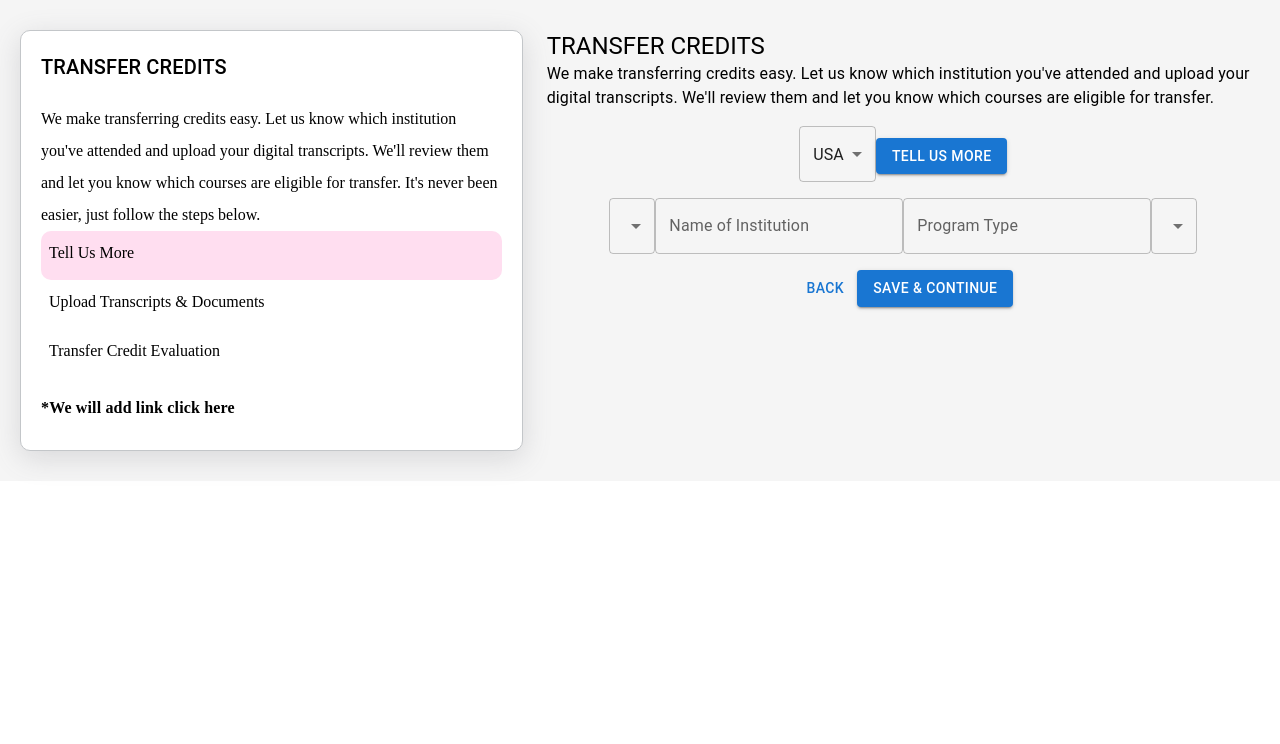
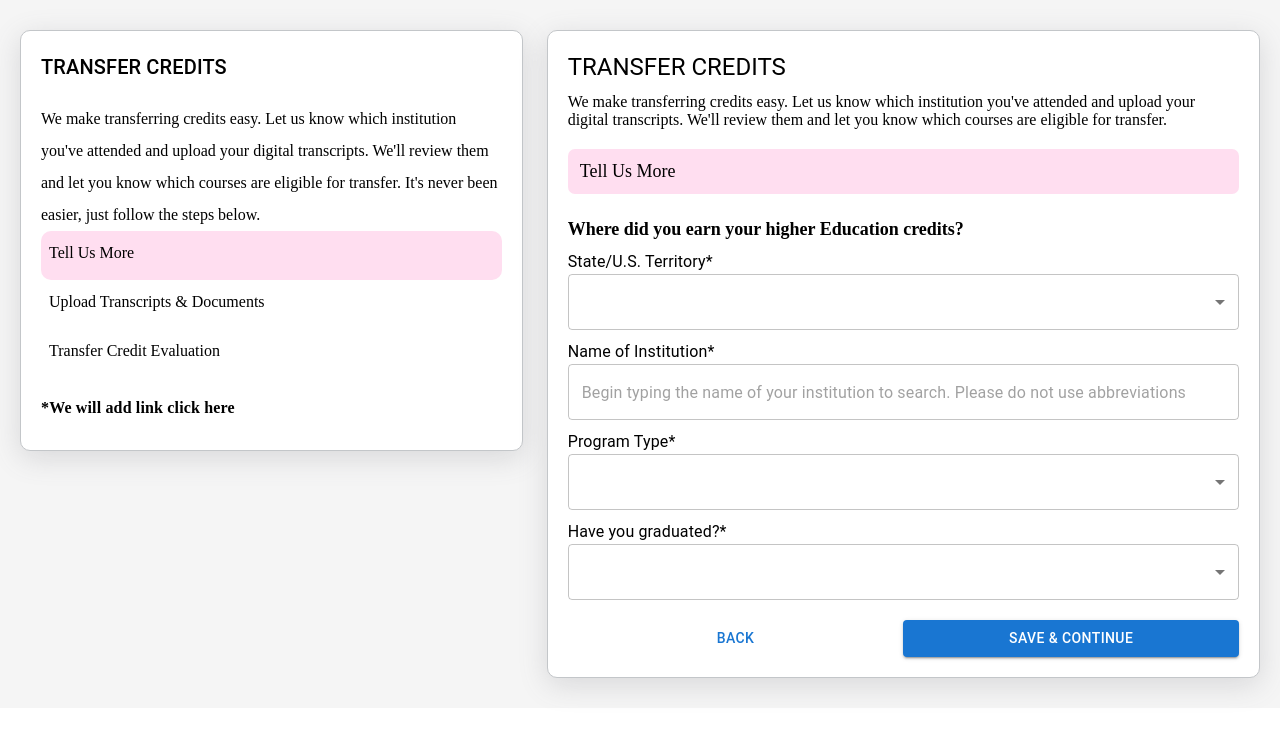
Before and after one commit to Leen-odeh3/Frontend-Asal-Task, a React (Create React App) app in the folder task/: page /details in a window 1280 px wide. Shown: the top 744 px of the page. Built offline with nearby package versions, Linux system fonts and the light colour scheme.

Commit message:
add Details Component with styles

```diff
--- a/task/src/Component/Details/MoreDetails.jsx
+++ b/task/src/Component/Details/MoreDetails.jsx
@@ -1,47 +1,141 @@
-import React from "react";
+import React, { useState } from "react";
 import Grid from "@mui/material/Grid";
 import Typography from "@mui/material/Typography";
 import Button from "@mui/material/Button";
 import Select from "@mui/material/Select";
 import MenuItem from "@mui/material/MenuItem";
 import TextField from "@mui/material/TextField";
+import { Box } from "@mui/material";
 
 const MoreDetails = () => {
+  const [selectedProgramType, setSelectedProgramType] = useState("");
+
+  const handleProgramTypeChange = (event) => {
+    setSelectedProgramType(event.target.value);
+  };
+
+  const [graduated, setGraduated] = useState("");
+
+  const handleGraduationChange = (event) => {
+    setGraduated(event.target.value);
+  };
+
+  const [institutionName, setInstitutionName] = useState("");
+
+  const handleInstitutionNameChange = (event) => {
+    setInstitutionName(event.target.value);
+  };
+
+  const [selectedState, setSelectedState] = useState("");
+
+  const handleStateChange = (event) => {
+    setSelectedState(event.target.value);
+  };
+
   return (
-    <Grid container direction="column" alignItems="center" spacing={2}>
+    <Grid
+      container
+      direction="column"
+      alignItems="center"
+      style={{
+        padding: "20px",
+        backgroundColor: "white",
+        borderRadius: "10px",
+        border: "1px solid #c3c6c9",
+        boxShadow: "rgba(100, 100, 111, 0.2) 0px 7px 29px 0px",
+      }}
+    >
       <Grid item>
-        <Typography variant="h5">TRANSFER CREDITS</Typography>
-        <Typography>
-          We make transferring credits easy. Let us know which institution you've attended
-          and upload your digital transcripts. We'll review them and let you know which courses
-          are eligible for transfer.
+        <Typography variant="h5" style={{ marginBottom: "10px" }}>
+          TRANSFER CREDITS
+        </Typography>
+        <Typography variant="p">
+          We make transferring credits easy. Let us know which institution
+          you've attended and upload your digital transcripts. We'll review them
+          and let you know which courses are eligible for transfer.
+        </Typography>
+        <Box
+          style={{
+            backgroundColor: "#FFDEF0",
+            borderRadius: "7px",
+            padding: "12px",
+            marginBottom: "25px",
+            marginTop: "20px",
+          }}
+        >
+          <Typography variant="p" style={{ fontSize: "18px" }}>
+            Tell Us More
+          </Typography>
+        </Box>
+        <Typography
+          variant="p"
+          style={{ fontSize: "18px", fontWeight: "bold" }}
+        >
+          Where did you earn your higher Education credits?
         </Typography>
       </Grid>
 
-      <Grid item>
-        <Select value="USA">
-          <MenuItem value="USA">USA</MenuItem>
-          {/* Add more MenuItem components as needed */}
-        </Select>
-        <Button variant="contained" color="primary">TELL US MORE</Button>
-      </Grid>
-
-      <Grid item>
-        <Select value="">
+      <Grid item sx={{ width: "100%", marginTop: "10px" }}>
+        <Typography>State/U.S. Territory*</Typography>
+        <Select
+          value={selectedState}
+          onChange={handleStateChange}
+          sx={{ width: "100%" }}
+        >
           <MenuItem value="">Select State</MenuItem>
           {/* Add more state options here */}
-        </Select>
-        <TextField label="Name of Institution" placeholder="Begin typing the name of your institution to search. Please do not use abbreviations" />
-        <TextField label="Program Type" placeholder="Select program type" />
-        <Select value="">
-          <MenuItem value="">Select</MenuItem>
-          {/* Add graduated options here */}
+          <MenuItem value="Alabama">Alabama</MenuItem>
+          <MenuItem value="Alaska">Alaska</MenuItem>
+          {/* Add more state options here */}
         </Select>
       </Grid>
 
-      <Grid item>
-        <Button>BACK</Button>
-        <Button variant="contained" color="primary">SAVE & CONTINUE</Button>
+      <Grid item sx={{ width: "100%", marginTop: "10px" }}>
+        <Typography>Name of Institution*</Typography>
+        <TextField
+          value={institutionName}
+          onChange={handleInstitutionNameChange}
+          placeholder="Begin typing the name of your institution to search. Please do not use abbreviations"
+          sx={{ width: "100%" }}
+        />
+      </Grid>
+
+      <Grid item sx={{ width: "100%", marginTop: "10px" }}>
+        <Typography>Program Type*</Typography>
+        <Select
+          value={selectedProgramType}
+          onChange={handleProgramTypeChange}
+          sx={{ width: "100%" }}
+        >
+          <MenuItem value="">Select program type</MenuItem>
+          <MenuItem value="Bachelor">Bachelor</MenuItem>
+          <MenuItem value="Master">Master</MenuItem>
+          {/* Add more program type options here */}
+        </Select>
+      </Grid>
+
+      <Grid item sx={{ width: "100%", marginTop: "10px" }}>
+        <Typography>Have you graduated?*</Typography>
+        <Select
+          value={graduated}
+          onChange={handleGraduationChange}
+          sx={{ width: "100%" }}
+        >
+          <MenuItem value="">Select</MenuItem>
+          <MenuItem value="Yes">Yes</MenuItem>
+          <MenuItem value="No">No</MenuItem>
+        </Select>
+      </Grid>
+
+      <Grid item sx={{ width: "100%", marginTop: "10px" }}>
+        <Button sx={{ width: "50%", marginTop: "10px" }}>BACK</Button>
+        <Button
+          variant="contained"
+          color="primary"
+          sx={{ width: "50%", marginTop: "10px" }}
+        >
+          SAVE & CONTINUE
+        </Button>
       </Grid>
     </Grid>
   );
```
